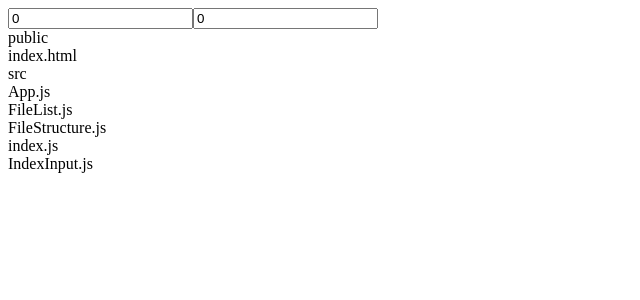
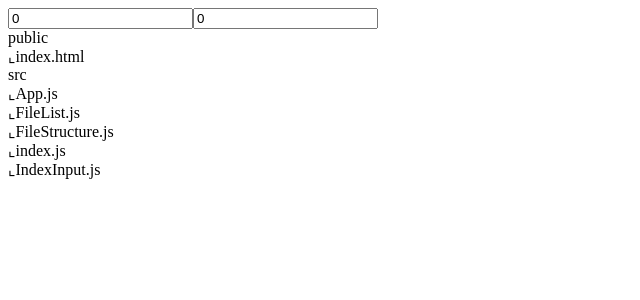
Before and after one commit to 5pecia1/react-study, a React (Create React App) app: page / in a window 1280 px wide. Shown: the top 300 px of the page, without its empty margins (0-640 px from the left). Built offline with nearby package versions, Linux system fonts and the light colour scheme.

Commit message:
pretty file structure

```diff
--- a/src/FileStructure.js
+++ b/src/FileStructure.js
@@ -4,8 +4,11 @@ class FileStructure extends Component{
     render() {
       const { fileList } = this.props;
       const list = fileList.map(
-          file => (<div key={file.depth + file.name}>{file.name}</div>)
-      );
+          file => {
+              let name = (file.depth !== 0? '⌞' : '') + file.name;
+              name = (file.depth <= 1? '' : '・'.repeat(file.depth - 1)) + name;
+              return (<div key={file.depth + file.name}>{name}</div>)
+      });
       return (
           <div>
               {list}
```
